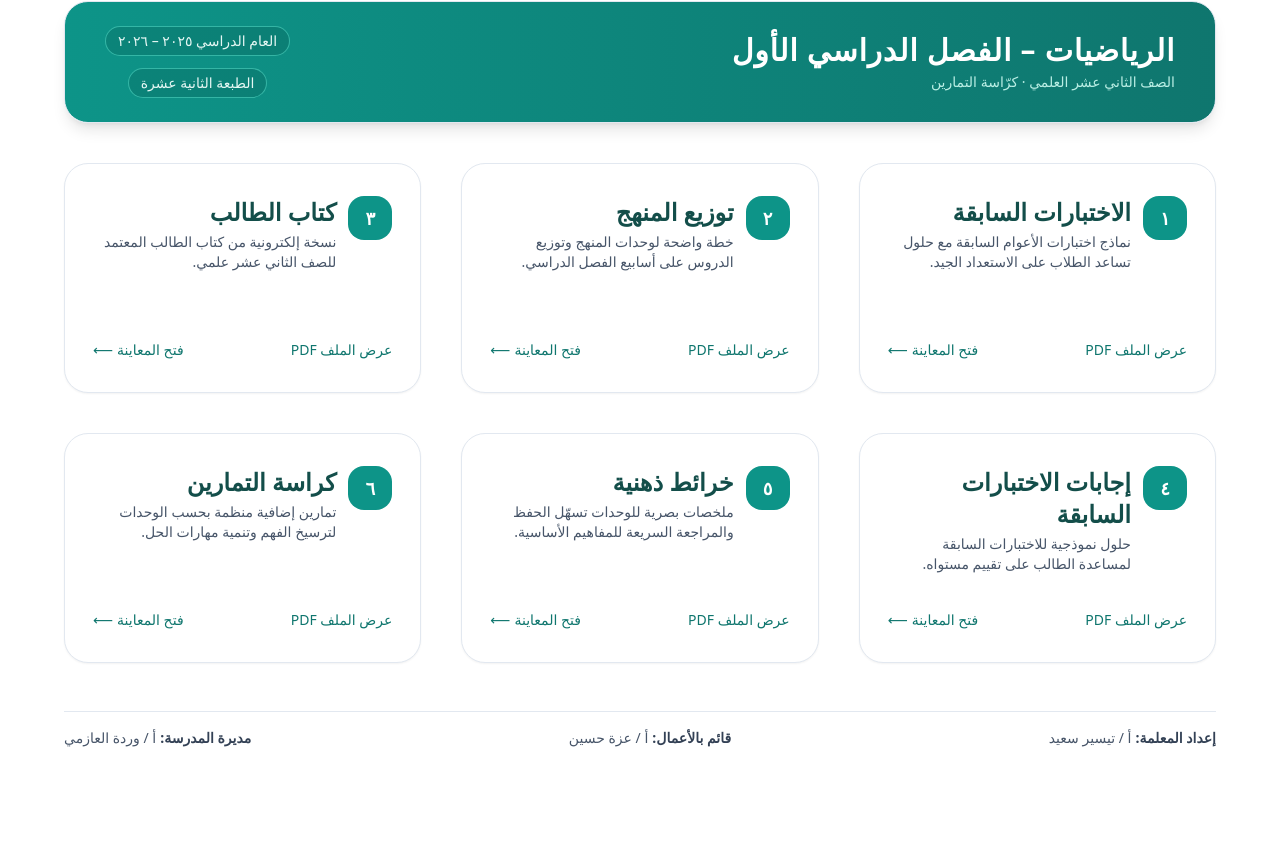
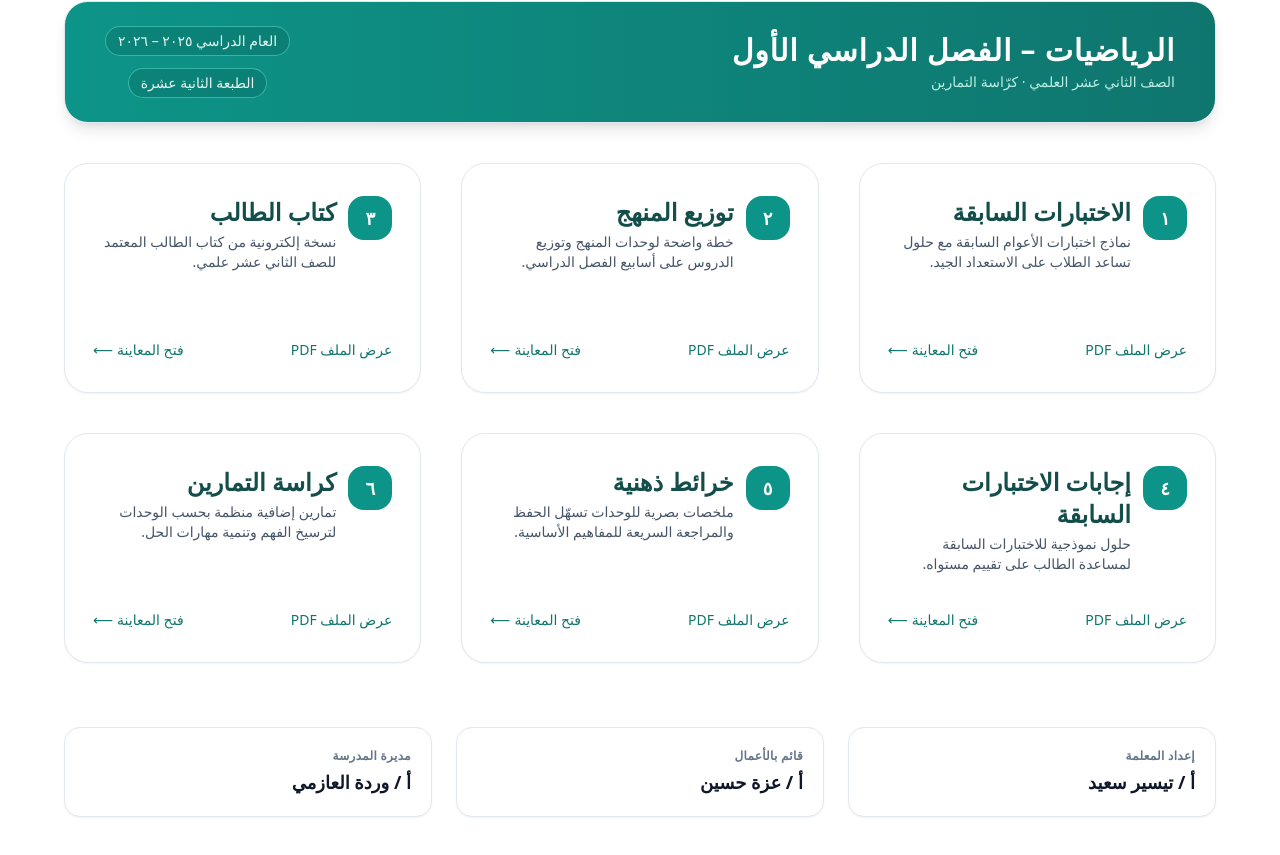
Before and after one commit to sherboo96/math, an Angular app: page / in a window 1280 px wide. Shown: the part 167-1022 px from the top of the page. Before the commit the page ends 947 px from the top, so only its background shows below. Built offline with nearby package versions, Linux system fonts and the light colour scheme; no server answers.

Commit message:
Revamp footer UI with a grid layout for improved presentation of staff roles, enhancing visual appeal and user experience.

```diff
--- a/src/app/app.html
+++ b/src/app/app.html
@@ -326,23 +326,26 @@
   </div>
     }
 
-    <footer
-      class="mt-12 border-t border-slate-200 pt-4 flex flex-col md:flex-row items-center justify-between gap-4 text-xs md:text-sm text-slate-600"
-    >
-      <p class="md:text-right">
-        <span class="font-semibold text-slate-700">إعداد المعلمة:</span>
-        <span class="ms-1">أ / تيسير سعيد</span>
-      </p>
+    <footer class="mt-16 mb-8">
+      <div class="grid grid-cols-1 md:grid-cols-3 gap-4 md:gap-6">
+        <!-- إعداد المعلمة -->
+        <div class="bg-white rounded-2xl p-5 border border-slate-200 shadow-sm hover:shadow-md transition-all duration-300 hover:-translate-y-1">
+          <p class="text-xs font-semibold text-slate-500 uppercase tracking-wide mb-1">إعداد المعلمة</p>
+          <p class="text-base md:text-lg font-semibold text-slate-900">أ / تيسير سعيد</p>
+        </div>
 
-      <p class="md:text-center">
-        <span class="font-semibold text-slate-700">قائم بالأعمال:</span>
-        <span class="ms-1">أ / عزة حسين</span>
-      </p>
+        <!-- قائم بالأعمال -->
+        <div class="bg-white rounded-2xl p-5 border border-slate-200 shadow-sm hover:shadow-md transition-all duration-300 hover:-translate-y-1">
+          <p class="text-xs font-semibold text-slate-500 uppercase tracking-wide mb-1">قائم بالأعمال</p>
+          <p class="text-base md:text-lg font-semibold text-slate-900">أ / عزة حسين</p>
+        </div>
 
-      <p class="md:text-left">
-        <span class="font-semibold text-slate-700">مديرة المدرسة:</span>
-        <span class="ms-1">أ / وردة العازمي</span>
-      </p>
+        <!-- مديرة المدرسة -->
+        <div class="bg-white rounded-2xl p-5 border border-slate-200 shadow-sm hover:shadow-md transition-all duration-300 hover:-translate-y-1">
+          <p class="text-xs font-semibold text-slate-500 uppercase tracking-wide mb-1">مديرة المدرسة</p>
+          <p class="text-base md:text-lg font-semibold text-slate-900">أ / وردة العازمي</p>
+        </div>
+      </div>
     </footer>
   </section>
 </main>
```
